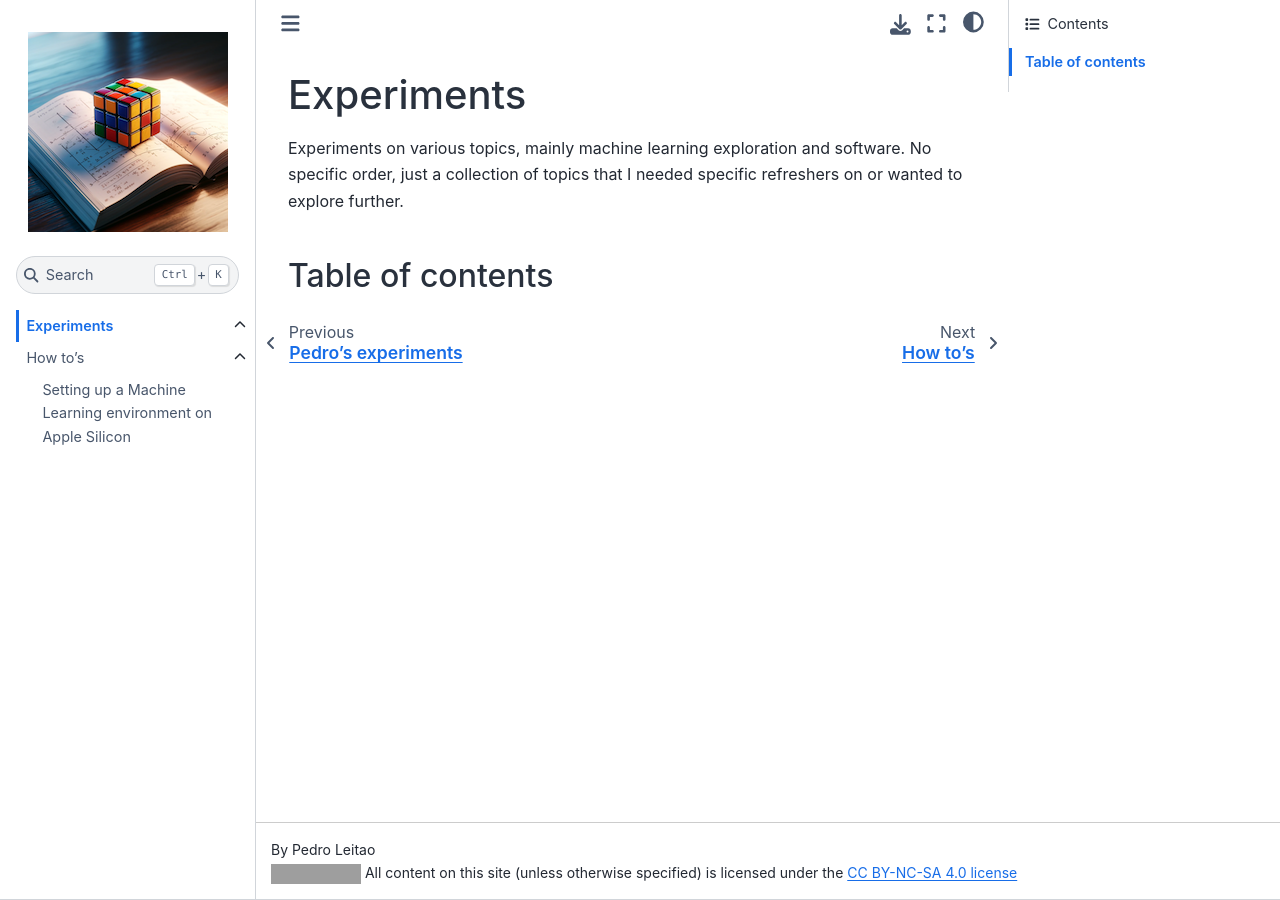
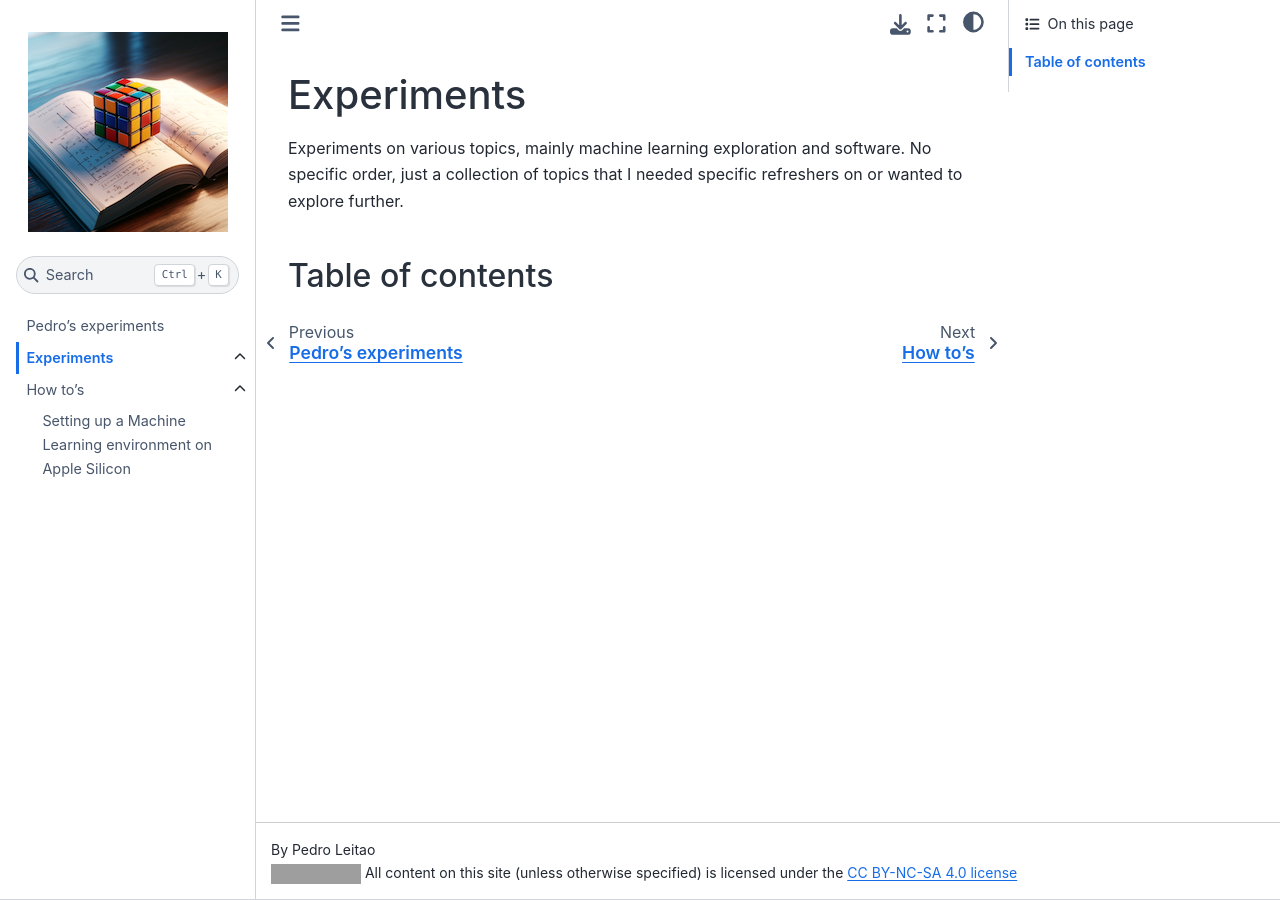
Before and after one commit to pedro-leitao/pedros-experiments, a Jupyter Book: the page built from experiments/index.md, in a window 1280 px wide. Built offline with Jupyter Book 1.0.4 settings and Sphinx 7.4.7 and the Sphinx Book theme 1.1.4, drawn with Linux system fonts in a browser that asks for light colours; pages that are not in the unit, such as notebooks, are missing from menus; comment, search, counter and statistics services are not loaded; grey boxes are pictures that could not be loaded.

Commit message:
Minor changes

```diff
--- a/_config.yml
+++ b/_config.yml
@@ -48,6 +48,8 @@ sphinx:
     html_js_files:
       - "https://cdnjs.cloudflare.com/ajax/libs/require.js/2.3.4/require.min.js" # To correctly render plotly
     html_theme_options:
+      toc_title: "On this page"
+      home_page_in_toc: true
       show_navbar_depth: 2
       extra_footer: |
         <div>
```
